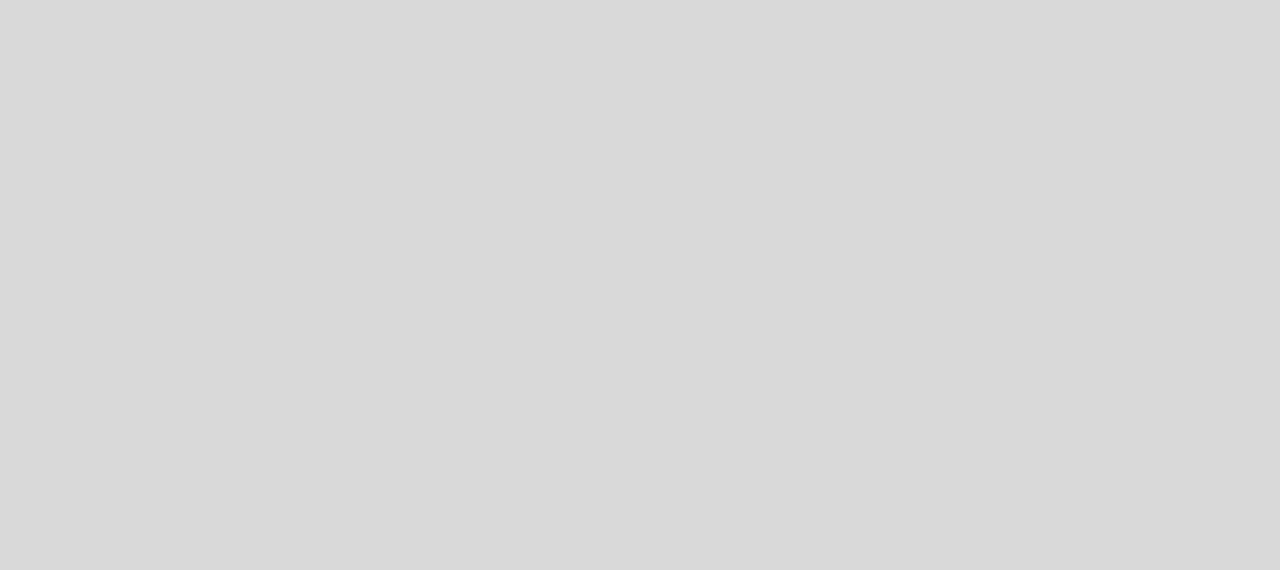
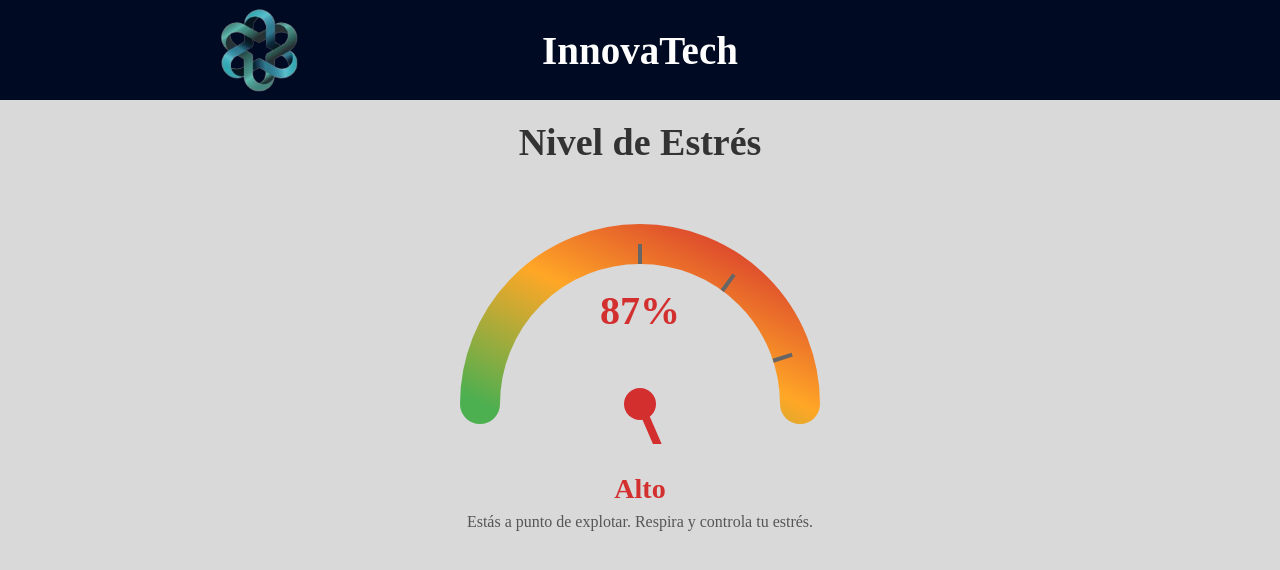
Before and after one commit to Jaredtorr/VitalPoint, a React (Vite) app: page /stress in a window 1280 px wide. Shown: the top 570 px of the page. Built offline with nearby package versions, Linux system fonts and the light colour scheme.

Commit message:
interfaz de estres

```diff
--- a/src/pages/stress/Stress.css
+++ b/src/pages/stress/Stress.css
@@ -0,0 +1,74 @@
+.title-stress {
+  text-align: center;
+  font-size: 38px;
+  margin-top: 20px;
+  color: #333;
+  font-weight: 600;
+}
+
+.gauge-container {
+  max-width: 400px;
+  margin: 40px auto 60px;
+  text-align: center;
+}
+
+.gauge {
+  width: 100%;
+  height: auto;
+}
+
+.gauge-text {
+  margin-top: 25px;
+}
+
+.gauge-level {
+  font-size: 28px;
+  font-weight: 700;
+  margin: 0;
+}
+
+.gauge-message {
+  font-size: 16px;
+  margin-top: 8px;
+  color: #555;
+}
+
+/* Responsive */
+
+@media (max-width: 768px) {
+  .title-stress {
+    font-size: 28px;
+  }
+
+  .gauge-container {
+    max-width: 300px;
+    margin: 30px auto 40px;
+  }
+
+  .gauge-level {
+    font-size: 24px;
+  }
+
+  .gauge-message {
+    font-size: 14px;
+  }
+}
+
+@media (max-width: 480px) {
+  .title-stress {
+    font-size: 24px;
+  }
+
+  .gauge-container {
+    max-width: 250px;
+    margin: 20px auto 30px;
+  }
+
+  .gauge-level {
+    font-size: 20px;
+  }
+
+  .gauge-message {
+    font-size: 13px;
+  }
+}
--- a/src/pages/stress/Stress.jsx
+++ b/src/pages/stress/Stress.jsx
@@ -1,9 +1,117 @@
 import React from "react";
-import './Stress.css'
+import Header from "../../Components/Header/Header";
+import "./Stress.css";
 
 function Stress() {
-    return (
-        <></>
-    )
+  const porcentaje = 87;
+
+  // Clasificación y color según porcentaje
+  let nivel = "Bajo";
+  let color = "#4caf50"; // verde
+  let mensaje = "¡Estás bien! Sigue así.";
+
+  if (porcentaje >= 70) {
+    nivel = "Alto";
+    color = "#D32F2F"; // rojo
+    mensaje = "Estás a punto de explotar. Respira y controla tu estrés.";
+  } else if (porcentaje >= 40) {
+    nivel = "Moderado";
+    color = "#FFA726"; // naranja
+    mensaje = "Nivel de estrés moderado. Mantente atento.";
+  }
+
+  // Conversión de porcentaje a grados para la aguja
+  // 0% = -90 grados (izquierda), 100% = 90 grados (derecha)
+  const angle = (porcentaje * 180) / 100 - 90;
+
+  return (
+    <>
+      <Header />
+      <h1 className="title-stress">Nivel de Estrés</h1>
+
+      <div className="gauge-container">
+        <svg
+          viewBox="0 0 200 120"
+          width="100%"
+          height="auto"
+          className="gauge"
+        >
+          {/* Fondo semicircular con gradiente de colores */}
+          <defs>
+            <linearGradient id="gradient" x1="0" y1="1" x2="1" y2="0">
+              <stop offset="0%" stopColor="#4caf50" />
+              <stop offset="50%" stopColor="#FFA726" />
+              <stop offset="100%" stopColor="#D32F2F" />
+            </linearGradient>
+          </defs>
+
+          {/* Semicírculo base */}
+          <path
+            d="M20 100 A80 80 0 0 1 180 100"
+            fill="none"
+            stroke="url(#gradient)"
+            strokeWidth="20"
+            strokeLinecap="round"
+          />
+
+          {/* Aguja */}
+          <line
+            x1="100"
+            y1="100"
+            x2={100 + 70 * Math.cos((angle * Math.PI) / 180)}
+            y2={100 + 70 * Math.sin((angle * Math.PI) / 180)}
+            stroke={color}
+            strokeWidth="4"
+            strokeLinecap="round"
+            style={{ transition: "all 1s ease-out" }}
+          />
+
+          {/* Centro de aguja (círculo) */}
+          <circle cx="100" cy="100" r="8" fill={color} />
+
+          {/* Marcas (ticks) cada 20% */}
+          {[0, 20, 40, 60, 80, 100].map((val) => {
+            const tickAngle = (val * 180) / 100 - 90;
+            const x1 = 100 + 80 * Math.cos((tickAngle * Math.PI) / 180);
+            const y1 = 100 + 80 * Math.sin((tickAngle * Math.PI) / 180);
+            const x2 = 100 + 70 * Math.cos((tickAngle * Math.PI) / 180);
+            const y2 = 100 + 70 * Math.sin((tickAngle * Math.PI) / 180);
+            return (
+              <line
+                key={val}
+                x1={x1}
+                y1={y1}
+                x2={x2}
+                y2={y2}
+                stroke="#666"
+                strokeWidth="2"
+              />
+            );
+          })}
+
+          {/* Texto % en semicirculo */}
+          <text
+            x="100"
+            y="60"
+            textAnchor="middle"
+            fontSize="20"
+            fill={color}
+            fontWeight="bold"
+          >
+            {porcentaje}%
+          </text>
+        </svg>
+
+        {/* Texto fuera de la gráfica */}
+        <div className="gauge-text">
+          <p className="gauge-level" style={{ color }}>
+            {nivel}
+          </p>
+          <p className="gauge-message">{mensaje}</p>
+        </div>
+      </div>
+    </>
+  );
 }
+
 export default Stress;
```
